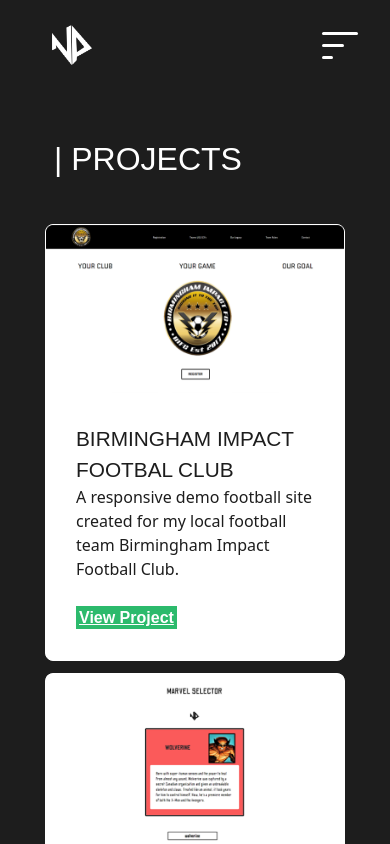
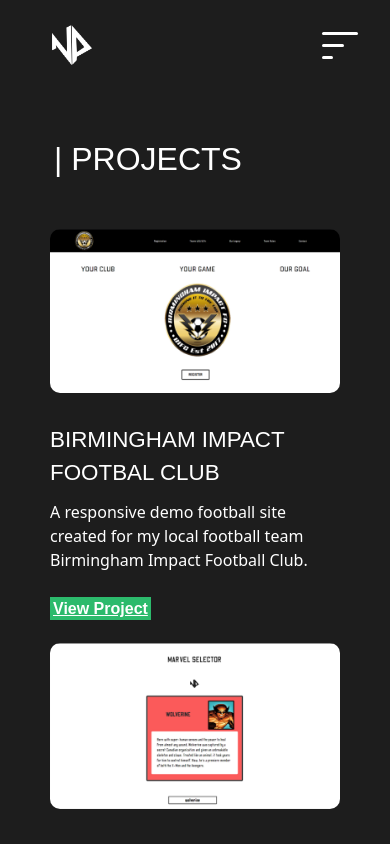
Before and after one commit to Nathan-47/nathanparchment.com-v03, a React (Create React App) app: page /projects in a window 390 px wide. Shown: the top 844 px of the page. Built offline with nearby package versions, Linux system fonts and the light colour scheme; a web font is replaced by a local one.

Commit message:
Add files via upload

```diff
--- a/src/sass/style.scss
+++ b/src/sass/style.scss
@@ -428,40 +428,42 @@
 
 
 //Projects
+.card-body {
+  width: 50% !important;
+  margin: 0 auto;
+}
 .col-3 {
   width: 24.333%;
   display: inline-flex;
   padding: $padding;
 }
 .card {
-  background-color: $secondary-color;
-  color: #1d1d1b;
   border-radius: 8px;
-  max-height: 500px;
-  border: 0.5px solid #ffffff;
+  max-width: 100%;
+  display: flex;
 }
 .card-image img {
   width: 100%;
   height: auto;
-  border-top-right-radius: 5px;
-  border-top-left-radius: 5px;
+  border-radius: 40px;
+  padding: 30px;
 }
 .card-content {
-  color: $primary-color;
+  color: $secondary-color;
   padding: 30px;
 }
 .card:hover {
   /* border: 3px solid #2EE59D; */
-  box-shadow: -6px 6px #2EE59D;
   /* box-shadow: -5px 5px 5px; for glowing hover */
-  color: none;
+  background-color: #2EE59D;
   transform: translateY(-7px);
   transition: 0.3s;
 }
 #card-title {
   font-family: 'Archivo', sans-serif;
-  font-size: $heading-bold;
+  font-size: 1.4rem;
   text-transform: uppercase;
+  margin-bottom: 20px;
 }
 .view-btn {
   font-weight: 700;
@@ -470,6 +472,18 @@
   color: $secondary-color;
   padding: 3px;
   text-decoration: underline;
+}
+
+@media screen and (max-width: 2250px) {
+  .card-body {
+    width: 65% !important;
+  }
+}
+
+@media screen and (max-width: 1700px) {
+  .card-body {
+    width: 70% !important;
+  }
 }
 
 @media screen and (max-width: 1610px) {
@@ -484,11 +498,24 @@
   .width-body {width: 80%;}
 }
 
+@media screen and (max-width: 1250px) {
+  .card-body {
+    width: 75% !important;
+  }
+}
+
 @media screen and (max-width: 1230px) {
   .width-body {width: 80%;}
   .col-3 {
     width: 25%;
-    padding: 7px;}
+    padding: 7px;
+  }
+}
+
+@media screen and (max-width: 1185px) {
+  .card-body {
+    width: 80% !important;
+  }
 }
 
 @media screen and (max-width: 1150px) {
@@ -498,12 +525,47 @@
 }
 }
 
+@media screen and (max-width: 1100px) {
+  .card-body {
+    width: 85% !important;
+  }
+}
+
 @media screen and (max-width: 1024px) {
   .col-3 {
     width: 50%;
     display: inline-flex;
   }
+  .card-body {
+    width: 90% !important;
+  }
 }
+
+@media screen and (max-width: 950px) {
+  .card-body {
+    width: 95% !important;
+  }
+}
+
+  @media screen and (max-width: 850px) {
+    .card {
+      display: grid;
+    }
+    .card-body {
+      width: 80% !important;
+    }
+    .card-image img {
+      border-radius: 15px;
+      padding: 5px;
+  }
+  #card-title {
+    margin-bottom: 10px;
+  }
+  .card-content {
+    padding: 5px;
+    margin-top: 20px;
+}
+  }
 
 @media screen and (max-width: 600px) {
   .col-3 {
```
